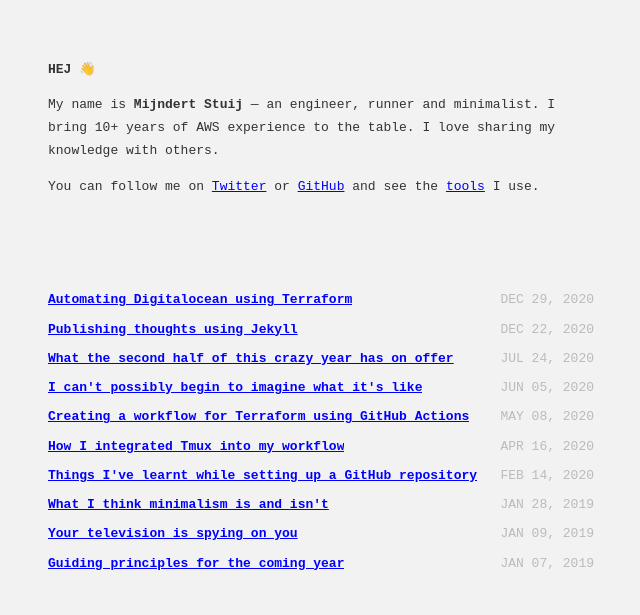
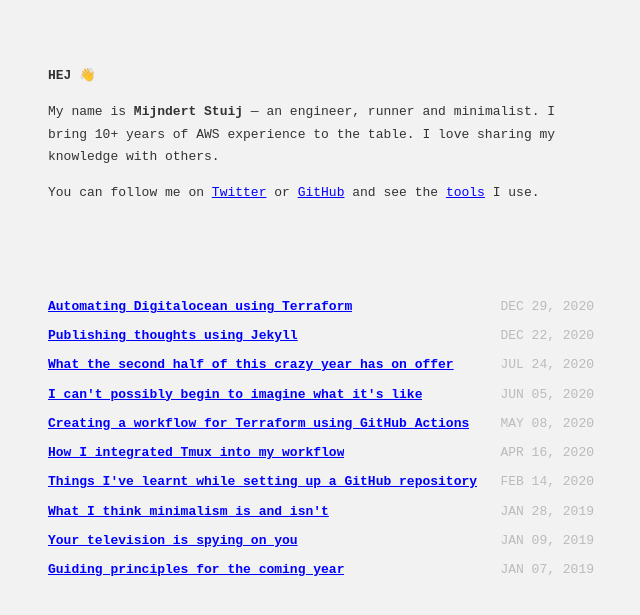
Before and after one commit to mijndert/website, a Jekyll site: the page built from index.html, in a window 1280 px wide. Shown: the top 615 px of the page, without its empty margins (319-959 px from the left). Built offline with Jekyll 4.4.1, drawn with Linux system fonts in a browser that asks for light colours; some web fonts are replaced.

Commit message:
Fix padding for mobile lists

```diff
--- a/_sass/_theme.scss
+++ b/_sass/_theme.scss
@@ -32,7 +32,7 @@
   display: flex;
   flex-direction: column;
   max-width: 42rem;
-  padding: 1rem 1rem;
+  padding: 1.5rem 1.5rem;
   color: $color;
   font-family: $font-family;
   text-rendering: optimizeLegibility;
```
